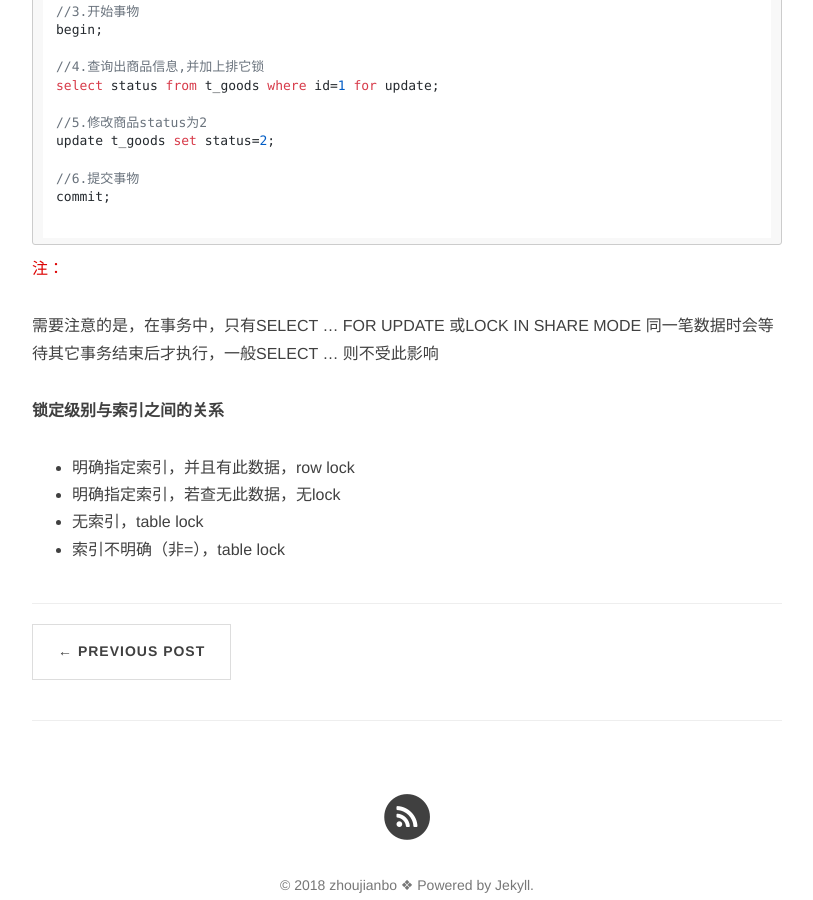
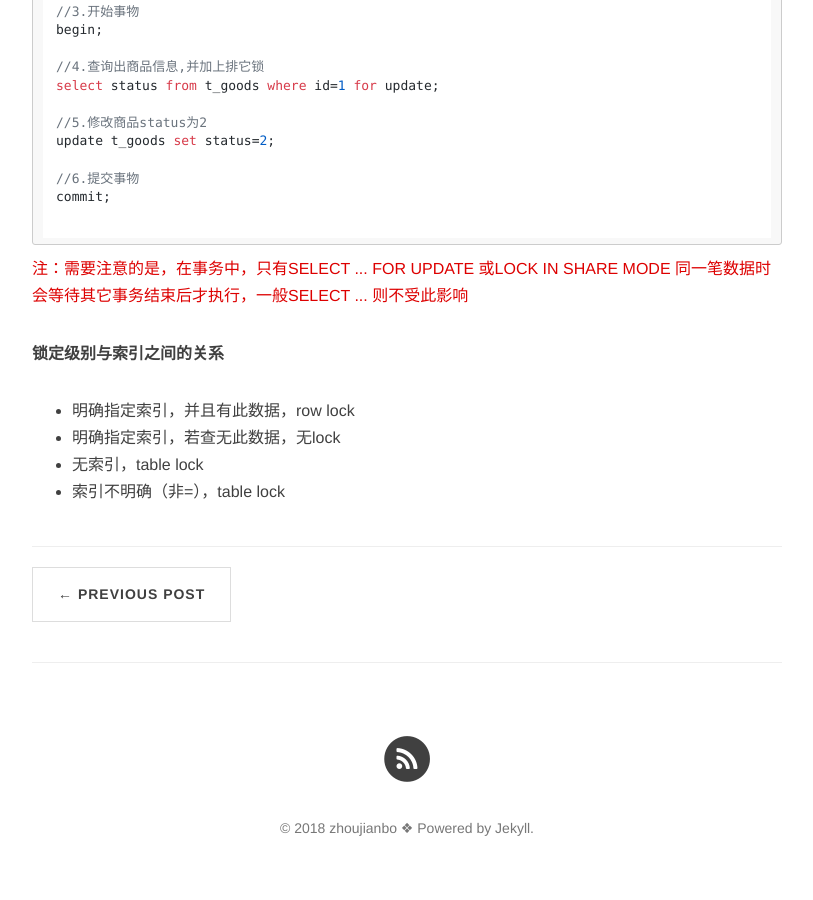
Before and after one commit to ZhouJianBoPro/ZhouJianBoPro.github.io, a Jekyll site: the page built from _posts/2018-03-22-mysql-pessomism-locks.md, in a window 1280 px wide and 900 px high, scrolled down 1534 px. Shown: the whole window, without its empty margins (233-1046 px from the left). Built offline with Jekyll 4.4.1, drawn with Linux system fonts in a browser that asks for light colours; nearby versions of some CDN libraries; comment, search, counter and statistics services are not loaded.

Commit message:
defalut commit；

````diff
--- a/_posts/2018-03-22-mysql-pessomism-locks.md
+++ b/_posts/2018-03-22-mysql-pessomism-locks.md
@@ -51,7 +51,7 @@ update t_goods set status=2;
 commit;
 
 ```
-<font color="#dd0000">注：</font>需要注意的是，在事务中，只有SELECT ... FOR UPDATE 或LOCK IN SHARE MODE 同一笔数据时会等待其它事务结束后才执行，一般SELECT ... 则不受此影响
+<font color="#dd0000">注：需要注意的是，在事务中，只有SELECT ... FOR UPDATE 或LOCK IN SHARE MODE 同一笔数据时会等待其它事务结束后才执行，一般SELECT ... 则不受此影响</font>
 
 **锁定级别与索引之间的关系**
 - 明确指定索引，并且有此数据，row lock
````
